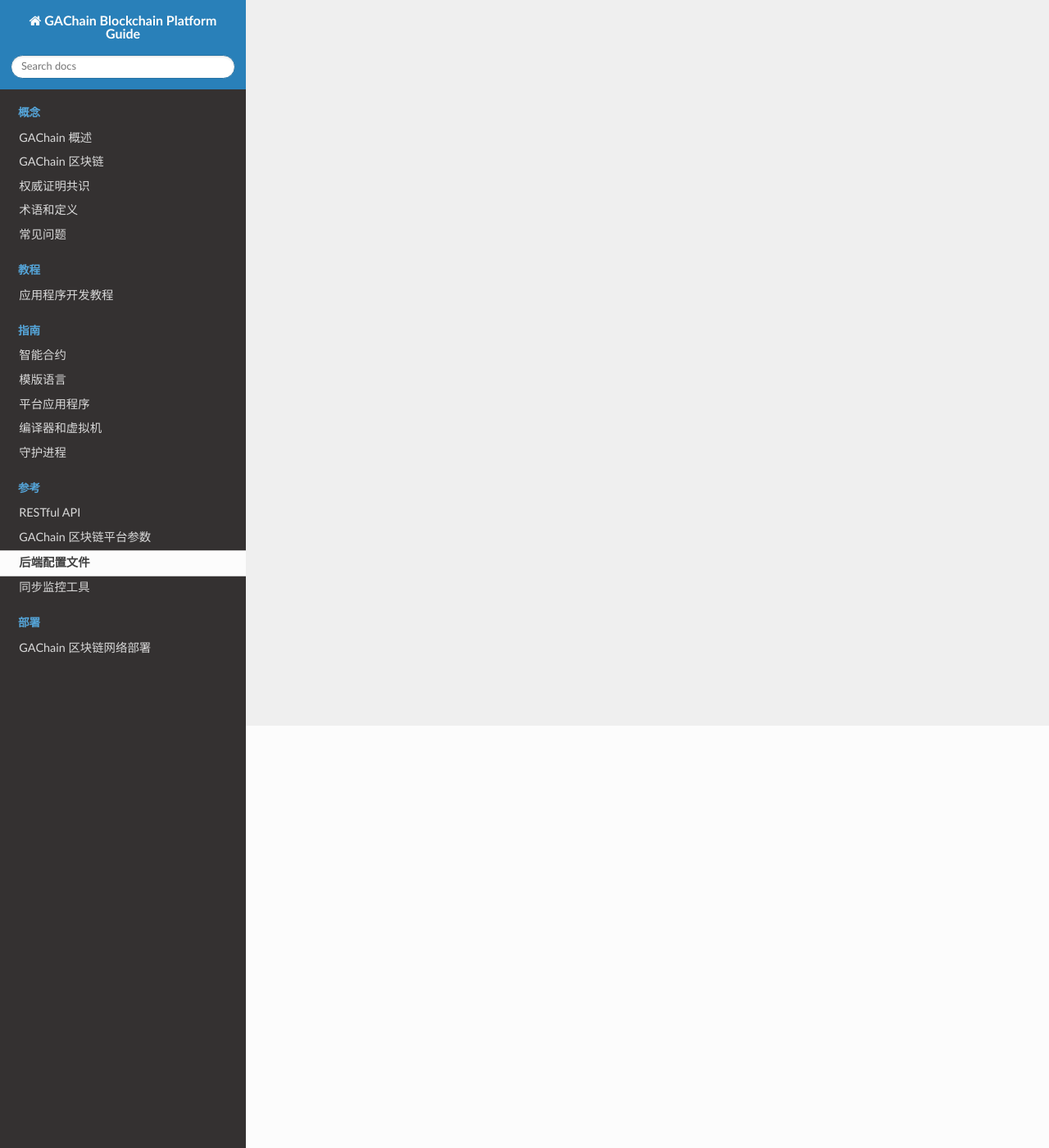
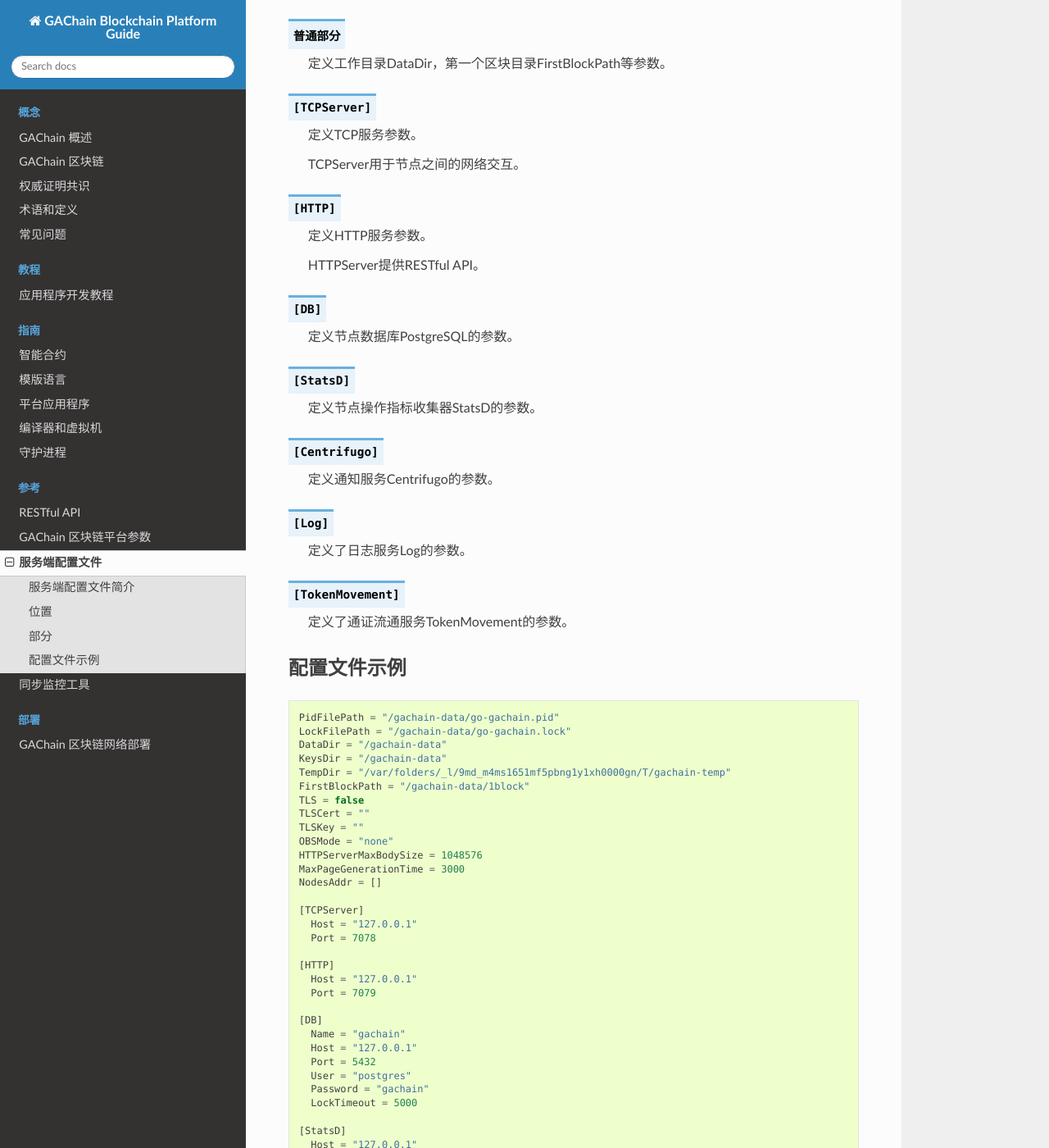
Before and after one commit to modeshou/gachain-doc-zh, a Sphinx documentation site: the page built from source/reference/backend-config.rst, in a window 1280 px wide and 1400 px high, scrolled down 515 px. Shown: the whole window at 82% size. Built offline with Sphinx 7.4.7 and the Read the Docs theme 2.0.0, drawn with Linux system fonts in a browser that asks for light colours; some of the changed text lies outside the part shown.

Commit message:
backend config file

```diff
--- a/source/concepts/blockchain-layers.rst
+++ b/source/concepts/blockchain-layers.rst
@@ -100,7 +100,7 @@
 
     - 该区块包含在区块链中；
 
-    - 区块链中的更改会导致全局状态发生更改，该操作将应用于数据库；
+    - 更改操作会导致区块链全局状态发生变化，该操作将应用于数据库；
 
     - 数据库更改显示在应用程序中。
 
--- a/source/reference/backend-config.rst
+++ b/source/reference/backend-config.rst
@@ -1,2 +1,118 @@
-后端配置文件
+服务端配置文件
 ##################
+
+该章节介绍服务端配置文件参数。
+
+服务端配置文件简介
+====================================
+
+服务端配置文件定义了 |platform| 节点的配置。
+
+
+位置
+========
+
+该文件位于服务端工作目录下，名为 ``config.toml``。
+
+部分
+========
+
+
+配置文件有以下几个部分：
+
+.. describe:: 普通部分
+
+    定义工作目录DataDir，第一个区块目录FirstBlockPath等参数。
+
+.. describe:: [TCPServer]
+
+    定义TCP服务参数。
+
+    TCPServer用于节点之间的网络交互。
+
+.. describe:: [HTTP]
+
+    定义HTTP服务参数。
+
+    HTTPServer提供RESTful API。
+
+.. describe:: [DB]
+
+    定义节点数据库PostgreSQL的参数。
+
+.. describe:: [StatsD]
+
+    定义节点操作指标收集器StatsD的参数。
+
+.. describe:: [Centrifugo]
+
+    定义通知服务Centrifugo的参数。
+
+.. describe:: [Log]
+
+    定义了日志服务Log的参数。
+
+.. describe:: [TokenMovement]
+
+    定义了通证流通服务TokenMovement的参数。
+
+配置文件示例
+==========================
+
+.. code-block:: js
+
+  PidFilePath = "/gachain-data/go-gachain.pid"
+  LockFilePath = "/gachain-data/go-gachain.lock"
+  DataDir = "/gachain-data"
+  KeysDir = "/gachain-data"
+  TempDir = "/var/folders/_l/9md_m4ms1651mf5pbng1y1xh0000gn/T/gachain-temp"
+  FirstBlockPath = "/gachain-data/1block"
+  TLS = false
+  TLSCert = ""
+  TLSKey = ""
+  OBSMode = "none"
+  HTTPServerMaxBodySize = 1048576
+  MaxPageGenerationTime = 3000
+  NodesAddr = []
+
+  [TCPServer]
+    Host = "127.0.0.1"
+    Port = 7078
+
+  [HTTP]
+    Host = "127.0.0.1"
+    Port = 7079
+
+  [DB]
+    Name = "gachain"
+    Host = "127.0.0.1"
+    Port = 5432
+    User = "postgres"
+    Password = "gachain"
+    LockTimeout = 5000
+
+  [StatsD]
+    Host = "127.0.0.1"
+    Port = 8125
+    Name = "gachain"
+
+  [Centrifugo]
+    Secret = "127.0.0.1"
+    URL = "127.0.0.1"
+
+  [Log]
+    LogTo = "stdout"
+    LogLevel = "ERROR"
+    LogFormat = "text"
+    [Log.Syslog]
+      Facility = "kern"
+      Tag = "go-gachain"
+
+  [TokenMovement]
+    Host = ""
+    Port = 0
+    Username = ""
+    Password = ""
+    To = ""
+    From = ""
+    Subject = ""
```
